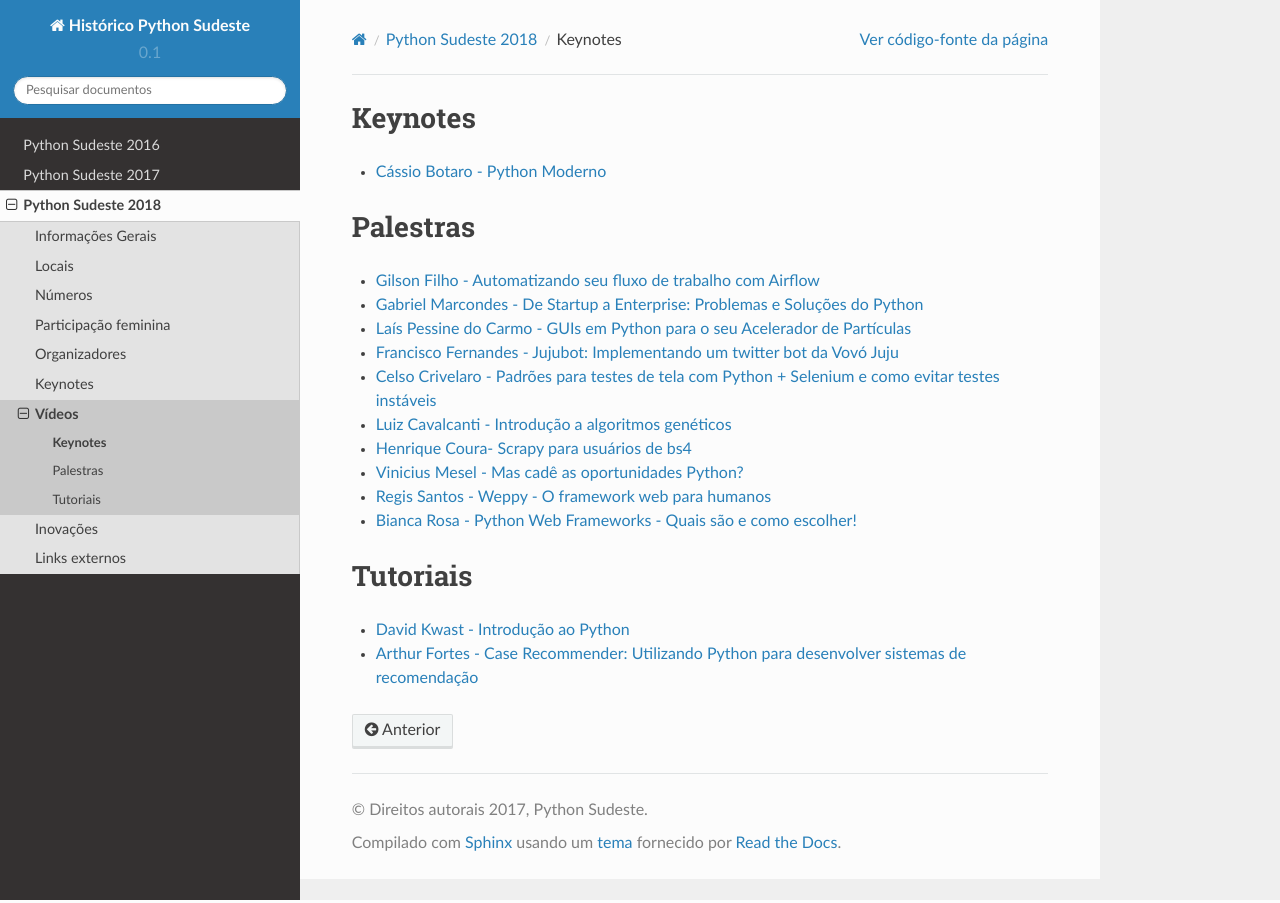
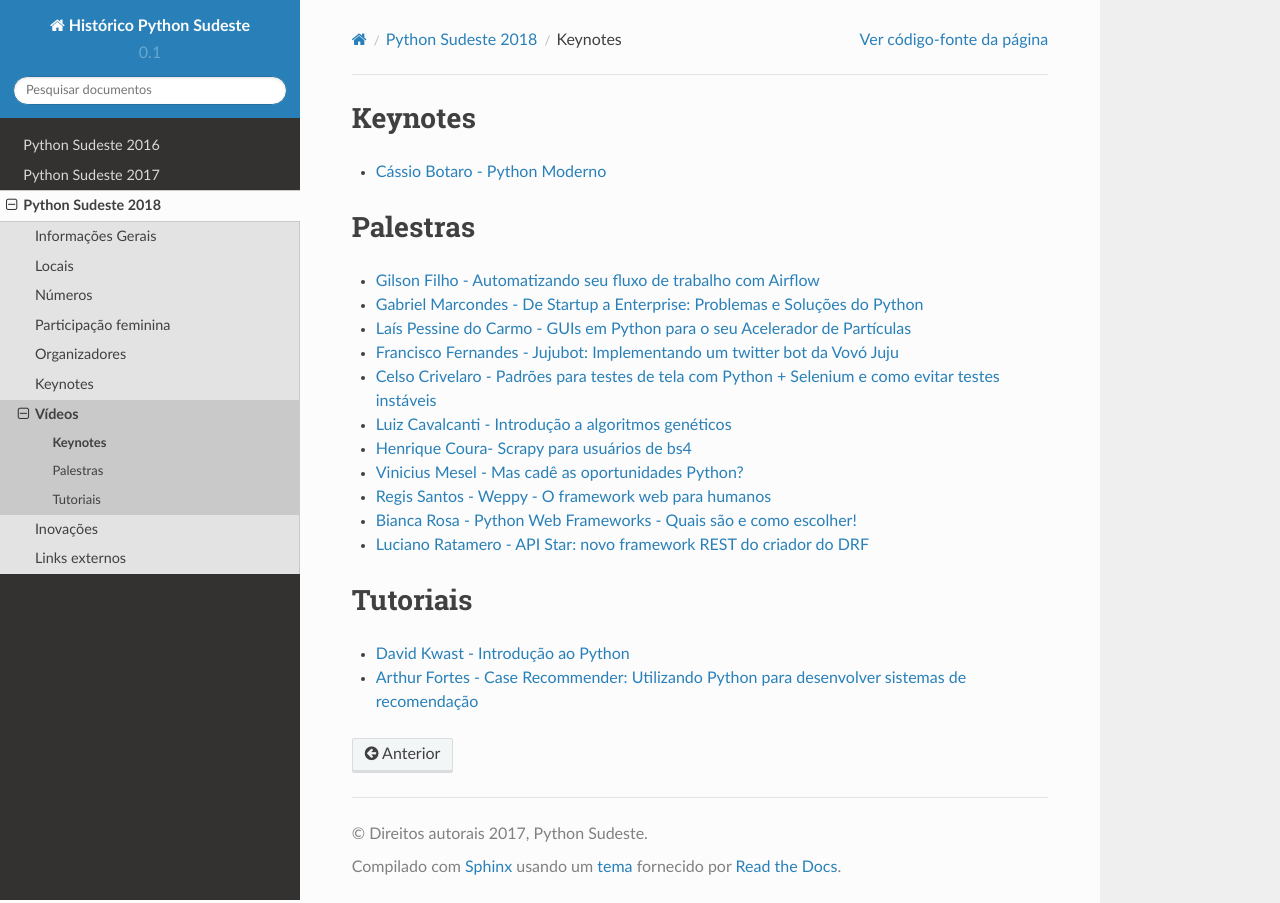
Before and after one commit to pythonsudeste/pythonsudeste_documentacao, a Sphinx documentation site: the page built from source/palestras2018.rst, in a window 1280 px wide. Built offline with Sphinx 7.4.7 and the Read the Docs theme 2.0.0, drawn with Linux system fonts in a browser that asks for light colours.

Commit message:
Update palestras2018.rst

```diff
--- a/source/palestras2018.rst
+++ b/source/palestras2018.rst
@@ -29,6 +29,8 @@
 
 - `Bianca Rosa - Python Web Frameworks - Quais são e como escolher! <http://biancarosa.com.br/slides/web-frameworks-pyse-2018.html>`_
 
+- `Luciano Ratamero - API Star: novo framework REST do criador do DRF <http://lucianoratamero.github.io/talks/2018/API%20Star:%20novo%20framework%20REST%20do%20criador%20do%20DRF/>`_
+
 
 Tutoriais
 ---------
```
